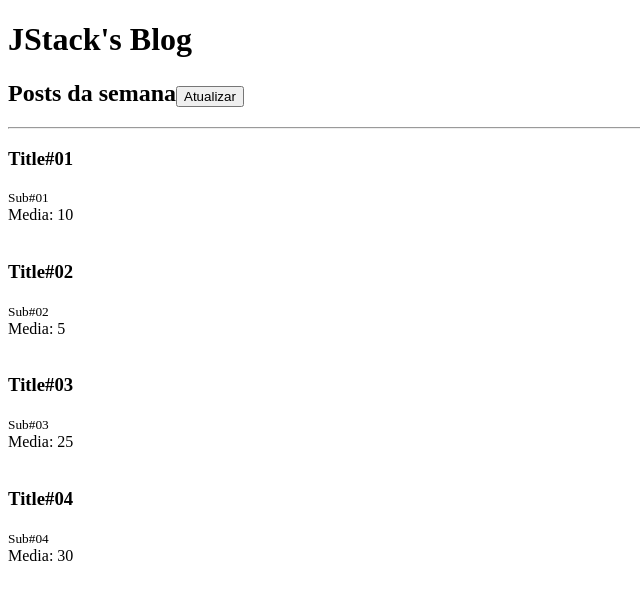
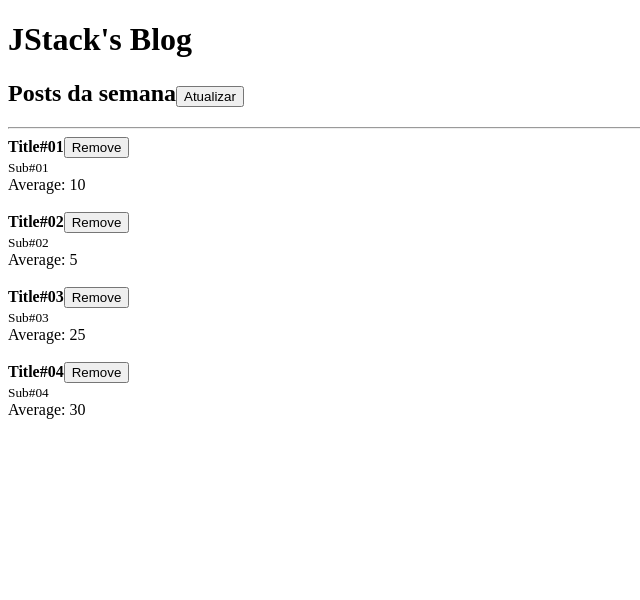
Before and after one commit to glacykm11/react-fundamentals, a React app: page / in a window 1280 px wide. Shown: the top 600 px of the page, without its empty margins (0-640 px from the left). Built offline with nearby package versions, Linux system fonts and the light colour scheme.

Commit message:
implemeting callbacks functions via props

```diff
--- a/src/App.js
+++ b/src/App.js
@@ -23,6 +23,10 @@
         ]);
     }
 
+    function handleRemovePost(postId){
+        setPosts((prevState) => prevState.filter(post => post.id !== postId));
+    }
+
     return (
         <>
             <Header>
@@ -37,9 +41,11 @@
                 <Post
                     key={post.title}
                     post={{
+                        id: post.id,
                         title: post.title,
                         subtitle: post.subtitle
                     }}
+                    onRemove={handleRemovePost}
                     likes={post.likes}
                 />
             ))}
--- a/src/Post.js
+++ b/src/Post.js
@@ -5,10 +5,12 @@
     return (
         <>
             <article>
-                <h3>{props.post.title}</h3>
+                <strong>{props.post.title}</strong>
+                <button onClick={() => props.onRemove(props.post.id)}>Remove</button>
+                <br />
                 <small>{props.post.subtitle}</small>
                 <br />
-                Media: {props.likes / 2}
+                Average: {props.likes / 2}
             </article>
             <br/>
         </>
@@ -17,7 +19,9 @@
 
 Post.propTypes = {
     likes: PropTypes.number.isRequired,
+    onRemove: PropTypes.func.isRequired,
     post: PropTypes.shape({
+        id: PropTypes.number.isRequired,
         title: PropTypes.string.isRequired,
         subtitle: PropTypes.string.isRequired
     }).isRequired
```
